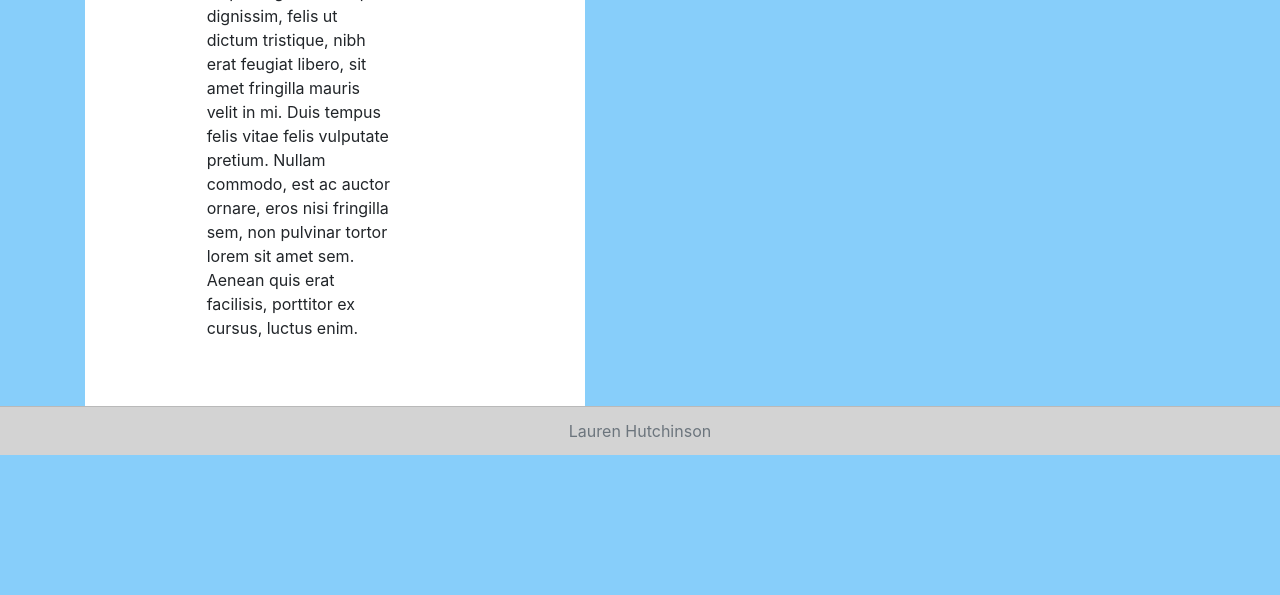
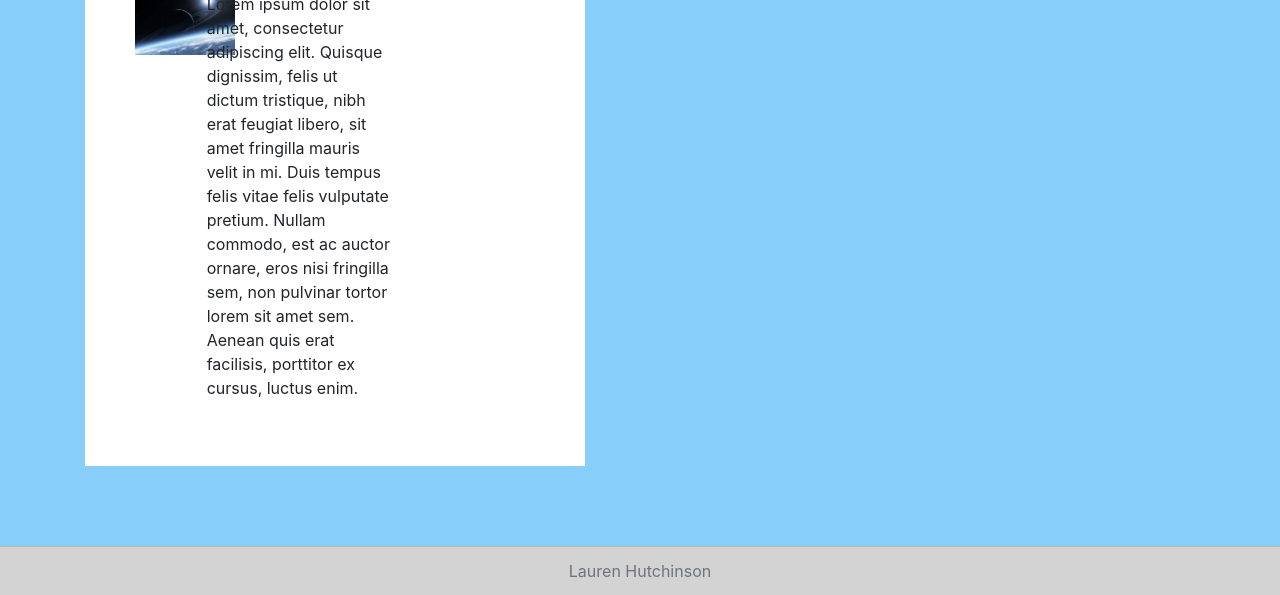
Before and after one commit to lhutchinson22/HW_2_Responsive_Portfolio, a plain HTML site: page index.html in a window 1280 px wide. Shown: the part 254-849 px from the top of the page. Before the commit the page ends 800 px from the top, so only its background shows below. Drawn offline with nearby package versions, Linux system fonts and the light colour scheme.

```diff
--- a/index.html
+++ b/index.html
@@ -49,12 +49,12 @@
             <div class="page-header">
               <h1>About Me</h1>
             </div>
-            <div class="row">
+            <div class="row clearfix">
               <div class="col-md-3">
                 <img
-                  src="http://placehold.it/150x150"
-                  alt="Placeholder"
-                  class="img-thumbnail"
+                  src="./Assets/Images/G6yJAq.jpg"
+                  alt="saturn"
+                  class="about-me-saturn"
                 />
               </div>
               <div class="col-md-9">
--- a/style.css
+++ b/style.css
@@ -5,8 +5,20 @@
 .container-box {
   width: 500px;
   padding: 50px;
-  margin-top: 20px;
+  margin-top: 80px;
+  margin-bottom: 80px;
   background-color: white;
+}
+
+.about-me-saturn {
+  width: 100px;
+  float: left;
+}
+
+.clearfix::after {
+  content: "";
+  clear: both;
+  display: table;
 }
 
 .card-footer {
```
Also changed, not shown: contact.html (+5 -3 lines), portfolio.html (+6 -6 lines), Assets/Images/G6yJAq.jpg (added).
